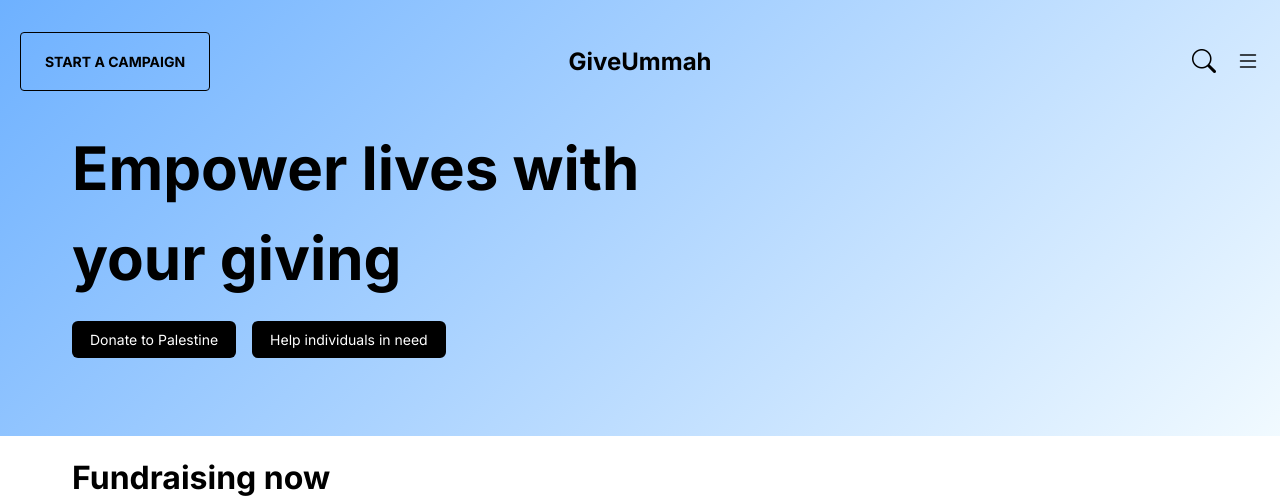
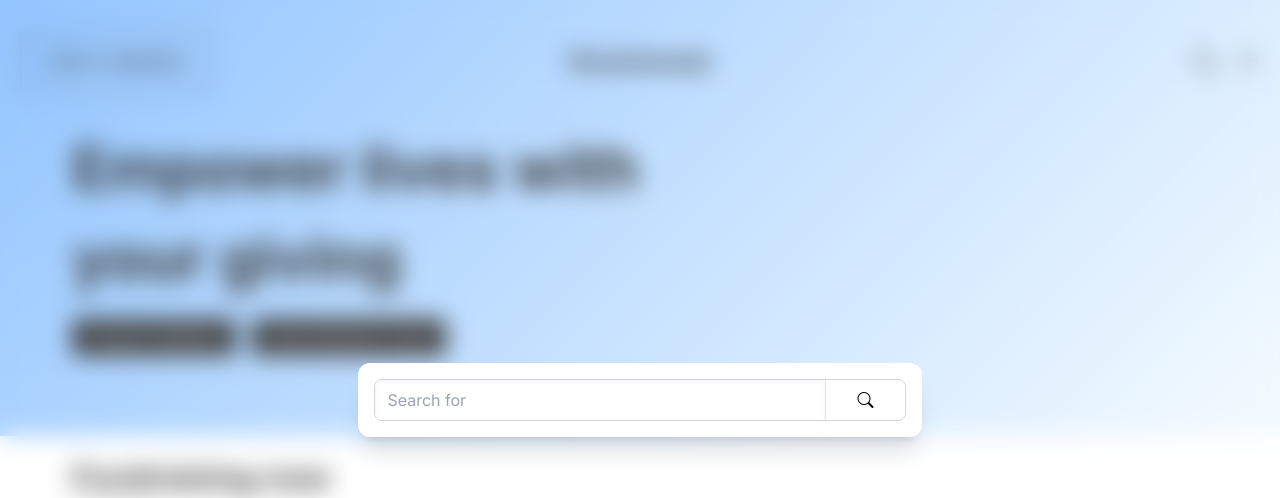
Before and after one commit to MohdBelalNaim/GiveUmma, a React (Create React App) app: page / in a window 1280 px wide. Both pictures are taken after a click on the icon 1204 px from the left and 61 px from the top of the page. Shown: the top 498 px of the page. Built offline with nearby package versions, Linux system fonts and the light colour scheme.

Commit message:
Added search overlay

```diff
--- a/src/App.js
+++ b/src/App.js
@@ -2,7 +2,6 @@
 import Home from './pages/Home';
 import Footer from './components/Footer';
 import {BrowserRouter,Routes,Route} from 'react-router-dom'
-import HomeNavbar from './components/HomeNavbar';
 
 function App() {
   return (
@@ -10,7 +9,7 @@
       <Routes>
         <Route path="/" element={<Home/>} />
       </Routes>
-      <Footer/>
+      {/* <Footer/> */}
     </BrowserRouter>
   );
 }
--- a/src/assets/css/navbar.module.css
+++ b/src/assets/css/navbar.module.css
@@ -1,26 +1,40 @@
-.navContainer{
+.navContainer {
     display: flex;
     justify-content: space-between;
     align-items: center;
-    padding:32px 20px;
+    padding: 32px 20px;
     position: relative;
 }
-.startCampaignButton{
+
+.startCampaignButton {
     background-color: transparent;
-    border:1px solid black;
+    border: 1px solid black;
     border-radius: 4px;
     padding: 18px 24px;
     font-weight: bold;
     font-size: 14px;
 }
-#navbarIcons{
+
+#navbarIcons {
     font-size: 24px;
 }
-.logoText{
+
+.logoText {
     font-weight: bold;
     font-size: 24px;
     position: absolute;
     left: 50%;
-    top:50%;
-    transform: translate(-50%,-50%);
+    top: 50%;
+    transform: translate(-50%, -50%);
 }
+
+.searchOverlay {
+    height: 100vh;
+    width: 100vw;
+    position: fixed;
+    z-index: 999;
+    background: rgba(255, 255, 255, 0.25);
+    box-shadow: 0 8px 32px 0 rgba(31, 38, 135, 0.37);
+    backdrop-filter: blur(12px);
+    -webkit-backdrop-filter: blur(12px);
+}
--- a/src/components/HomeNavbar.jsx
+++ b/src/components/HomeNavbar.jsx
@@ -3,12 +3,32 @@
 
 const HomeNavbar = () => {
   const[menu,setMenu] = useState(false)
+  const[search,setSearch] = useState(false)
+
+  function showSearch(){
+    setSearch(true)
+    document.body.style.overflow='hidden'
+  }
+
+  function hideSearch(){
+    setSearch(false)
+    document.body.style.overflow='unset'
+  }
 return (
 <>
 
-  {/* <div className='fixed h-full bg-white w-full z-50 blur'>
-
-  </div> */}
+  {
+    search?
+    <div className={`${styles.searchOverlay} flex items-center justify-center`} onClick={hideSearch}>
+      <div className='bg-white w-[44%] rounded-xl p-4 shadow-xl'>
+        <div className='border-[1px] border-gray-300 rounded-lg overflow-hidden'>
+          <input className='w-[85%] shadow-inner px-3 py-2' type="text" placeholder="Search for"/>
+          <button className='w-[15%] p-2 text-center border-l'><i className="bi bi-search"></i></button>
+        </div>
+      </div>
+    </div>
+    :""
+  }
 
   {
   menu?
@@ -66,13 +86,13 @@
 
   <div className={`${styles.navContainer} container mx-auto`}>
     <div className="nav-items">
-      <button className={styles.startCampaignButton}>START A CAMPAIGN</button>
+      <button className={`${styles.startCampaignButton}`}>START A CAMPAIGN</button>
     </div>
     <div className="nav-items">
       <div className={styles.logoText}>GiveUmmah</div>
     </div>
     <div className="nav-items">
-      <i className="bi bi-search" id={styles.navbarIcons} style={{"marginRight":20+'px'}}></i>
+      <i className="bi bi-search cursor-pointer hover:text-green-400" onClick={showSearch} id={styles.navbarIcons} style={{"marginRight":20+'px'}}></i>
       {
         menu?
         <i onClick={()=>setMenu(!menu)} className="bi bi-x text-[24px] hover:text-green-400 cursor-pointer"></i>
--- a/src/pages/Home.jsx
+++ b/src/pages/Home.jsx
@@ -1,5 +1,4 @@
 import React, { useState } from 'react'
-import Navbar from '../components/HomeNavbar'
 import styles from '../assets/css/home.module.css'
 import HomeNavbar from '../components/HomeNavbar'
 import CampaignCard from '../components/CampaignCard'
@@ -8,23 +7,24 @@
 const Home = () => {
 let data = [1,2,3,4,5,6]
 let orgData = [1,2,3]
-const[menu,setMenu] = useState(false)
 
 return (
 <>
     <section className={styles.banner}>
 
         <HomeNavbar />
-        <div className={` ${styles.heroContainer}`}>
-            <div className={styles.heroText}>
+        <div className={`container mx-auto px-[72px] pb-20 max-sm:px-[24px] max-sm:pb-8`}>
+            <div className="font-bold text-[60px] max-w-[600px] max-sm:text-[40px]">
                 Empower lives with your giving
             </div>
-            <div className={styles.heroButtonWrapper}>
+            <div className="flex gap-4 mt-4 max-sm:flex-col max-sm:items-start">
                 <button className={styles.heroButtons}>Donate to Palestine</button>
                 <button className={styles.heroButtons}>Help individuals in need</button>
             </div>
         </div>
     </section>
+
+    <section className='container mx-auto'>
         <section className='py-8 px-[72px]'>
             <div className={`${styles.fundraisingTitle} text-sm md:text-[32px] mb-3 font-[700]`}>Fundraising now</div>
             <div className={`${styles.fundraisingSubTitle} mb-4`}>Sponsored</div>
@@ -52,6 +52,7 @@
                 }
             </div>
         </section>
+    </section>
 
 </>
 )
```
Lines whose indentation alone changed are shown as unchanged.
